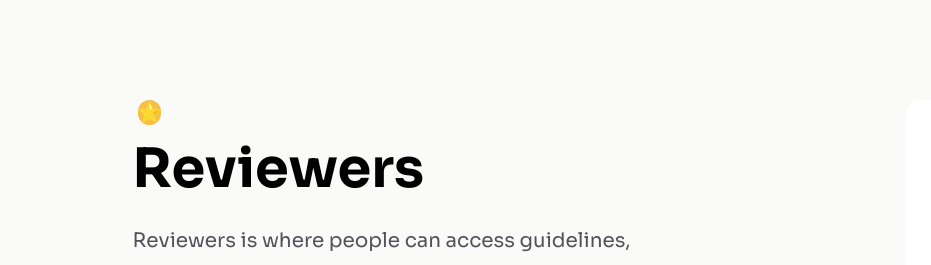
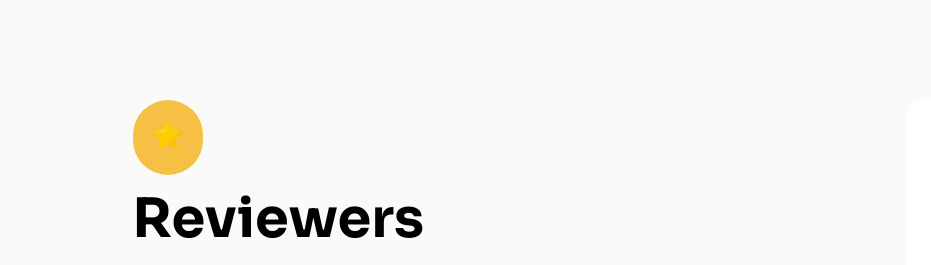
Before and after one commit to Study-Projects-By-MAAB/Module-8-tasks, a plain HTML site: page index.html in a window 1280 px wide. Shown: the top 265 px of the page, 0-931 px from the left. Drawn offline with Linux system fonts and the light colour scheme.

Commit message:
star icon changed for temporary

```diff
--- a/index.html
+++ b/index.html
@@ -17,7 +17,7 @@
   <body>
     <main class="main-container">
       <div class="left-part">
-        <div class="star-icon">⭐️</div>
+        <div class="star-icon"><img src="dccl--responsive-testimonial-page/Gloing star.png" alt=""></div>
         <div class="heading">
           <h2>Reviewers</h2>
         </div>
--- a/style.css
+++ b/style.css
@@ -7,12 +7,15 @@
 }
 
 .star-icon {
-    font-size: larger;
+
     background-color: #F5C044;
     background-repeat: no-repeat;
-    border-radius: 100px;
-    width: 23px;
-    margin-left: 5px;
+    border-radius: 60px;
+    width: 50px;
+    padding: 10px;
+}
+.star-icon img{
+    width: 50px;
 }
 
 .heading {
@@ -106,7 +109,7 @@ p {
     line-height: 30px;
 }
 
-@media screen and (max-width:640px) {
+@media screen and (max-width:576px) {
     .main-container{
         flex-direction: column;
         width: fit-content;
```
Also changed, not shown: dccl--responsive-testimonial-page/Gloing star.jpg (added), dccl--responsive-testimonial-page/Gloing star.png (added).
